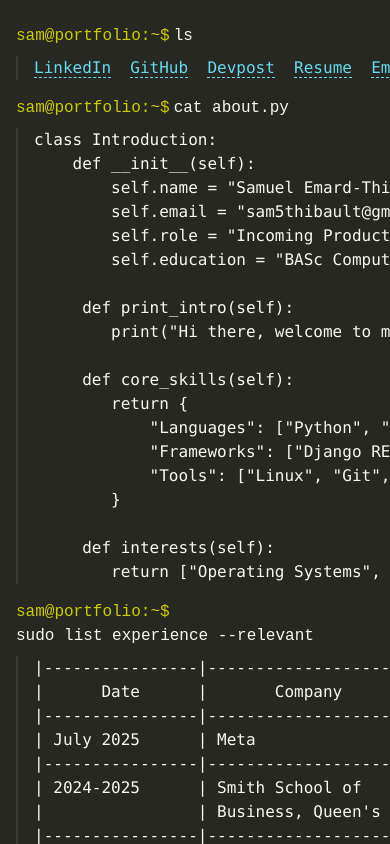
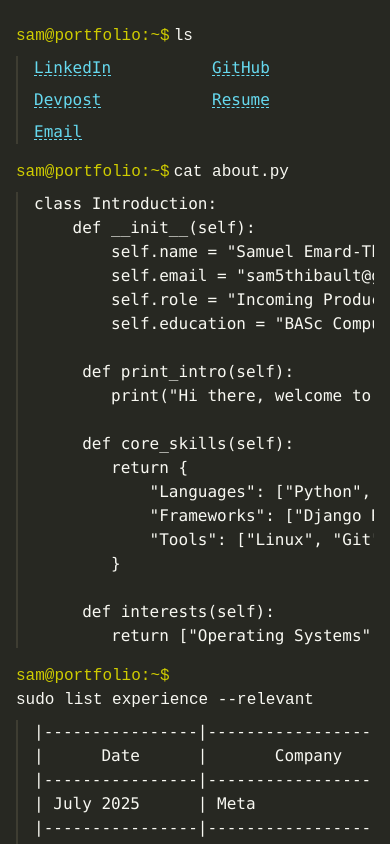
Before and after one commit to SamEThibault/portfolio, a Next.js app in the folder portfolio/: page / in a window 390 px wide. Built offline with nearby package versions, Linux system fonts and the light colour scheme.

Commit message:
make more mobile friendly

```diff
--- a/portfolio/app/globals.css
+++ b/portfolio/app/globals.css
@@ -66,6 +66,8 @@ body {
 }
 
 .cli-output {
+  overflow-x: auto;
+  -webkit-overflow-scrolling: touch;
   margin: 0.5rem 0 1rem;
   padding-left: 1rem;
   border-left: 2px solid #3e3d32;
@@ -91,10 +93,25 @@ body {
   }
 }
 
+@media (max-width: 600px) {
+  .cli-links {
+    white-space: normal;
+    display: grid;
+    grid-template-columns: repeat(auto-fit, minmax(120px, 1fr));
+    gap: 0.5rem 1rem;
+  }
+  .cli-links a {
+    margin: 0;
+    display: inline-block;
+  }
+}
+
 .cli-output a {
   color: #66d9ef;
-  text-decoration: none;
-  border-bottom: 1px dashed #66d9ef;
+  display: inline;
+  text-decoration: underline dashed #66d9ef;
+  text-underline-offset: 2px;
+  text-decoration-thickness: 1px;
   cursor: pointer;
 }
 
--- a/portfolio/app/page.tsx
+++ b/portfolio/app/page.tsx
@@ -38,7 +38,7 @@ const Home: NextPage = () => {
         )}
 
         {step >= 1 && (
-          <pre className="cli-output">
+          <pre className="cli-output cli-links">
             <a
               href="https://www.linkedin.com/in/samuelemardthibault/"
               target="_blank"
@@ -153,7 +153,7 @@ const Home: NextPage = () => {
         )}
 
         {step >= 4 && (
-          <pre className="cli-output">
+          <pre className="cli-output cli-links">
             <a
               href="https://github.com/SamEThibault/498-pwrAPI-ref"
               target="_blank"
```
